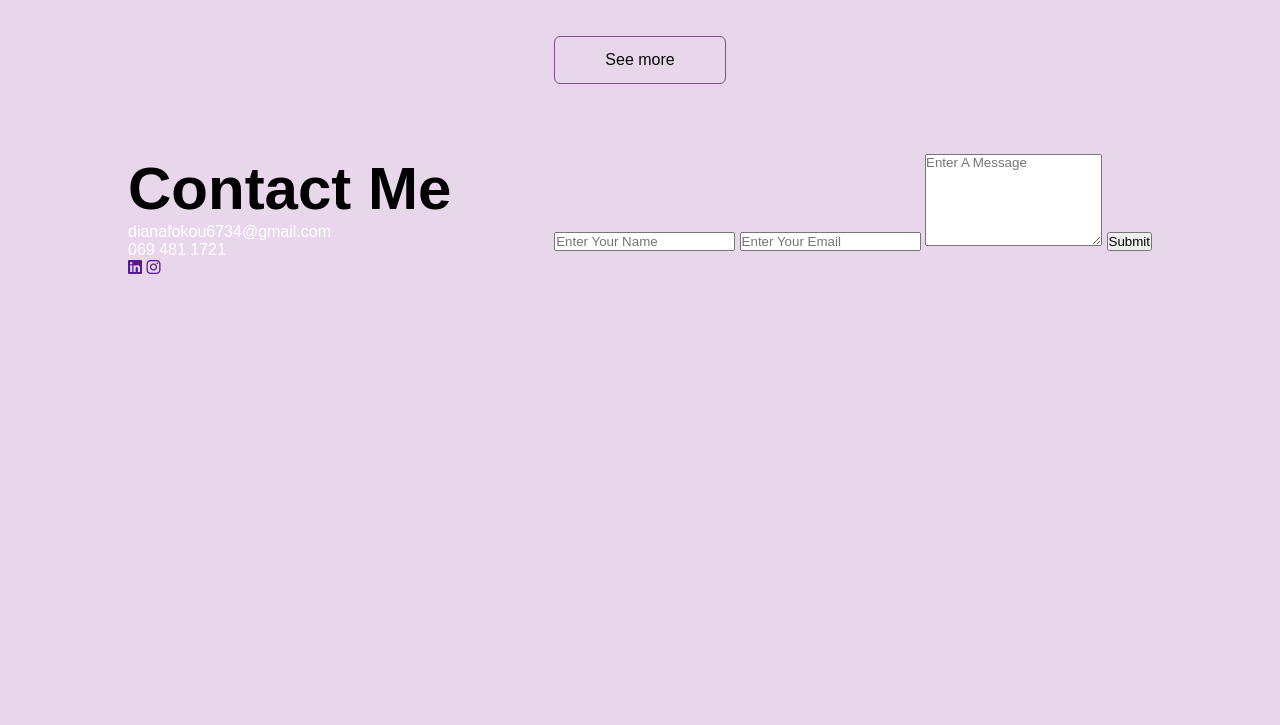
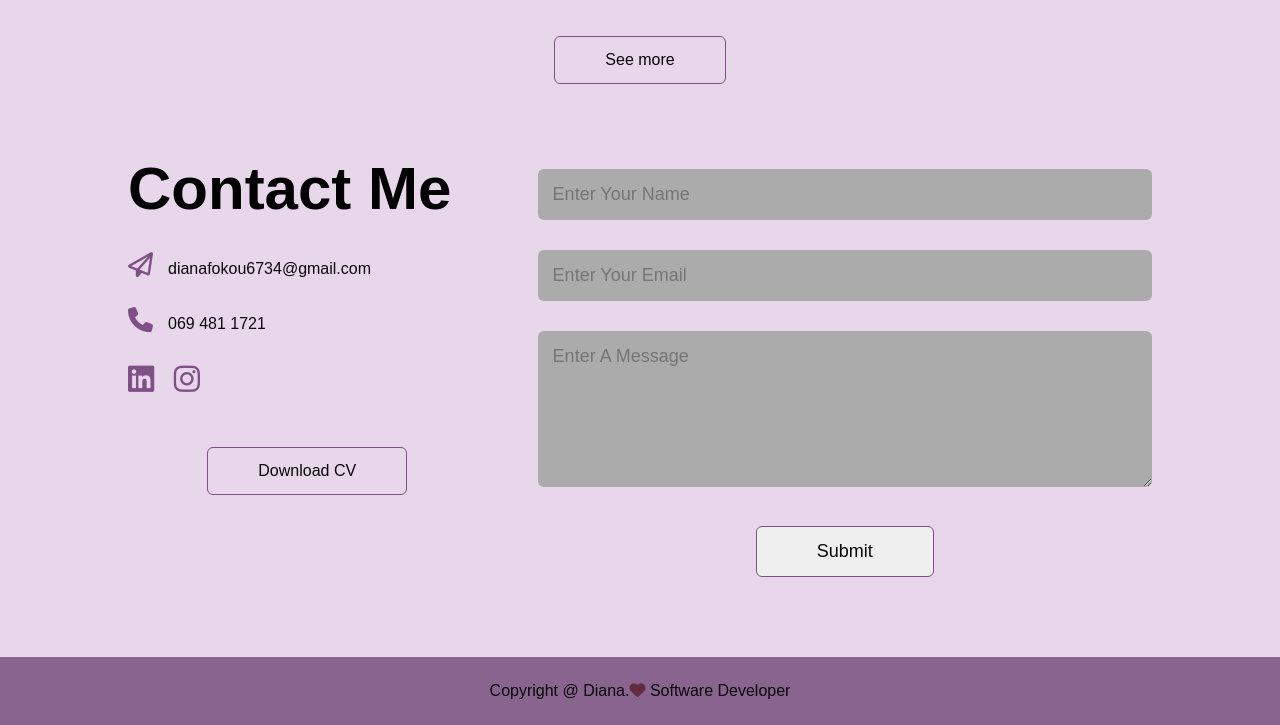
Before and after one commit to DeeDia/My-Portfolio, a plain HTML site: page index.html in a window 1280 px wide. Shown: the part 2401-3126 px from the top of the page. Before the commit the page ends 2688 px from the top, so only its background shows below. Drawn offline with Linux system fonts and the light colour scheme.

Commit message:
Implimented my CV for download.

```diff
--- a/index.html
+++ b/index.html
@@ -181,26 +181,32 @@
                 <!---left coloum-->
                 <div class="contact-left">
                     <h1 class="sub-title">Contact Me</h1>
-                    <p>dianafokou6734@gmail.com</p>
-                    <p>069 481 1721</p>
+                    <p><i class="fa-regular fa-paper-plane"></i>dianafokou6734@gmail.com</p>
+                    <p><i class="fa-solid fa-phone"></i>069 481 1721</p>
                     <div class="social-icons">
                         <a href=""><i class="fa-brands fa-linkedin"></i></a>
                         <a href=""><i class="fa-brands fa-instagram"></i></a>
                     </div>
+                    <a href="Imagies/Diana Kenmoe-Fofou_CV_2024-2025.pdf" download class="bttn bttn2">Download CV</a>
                 </div>
 
-                <!---left coloum-->
+                <!---right coloum-->
                 <div class="contact-right">
                     <form >
                         <input type="text" name="Name" placeholder="Enter Your Name" required>
                         <input type="email" name="email" placeholder="Enter Your Email" required>
                         <textarea name="Message" rows="6" placeholder="Enter A Message"></textarea>
 
-                        <button type="submit"> Submit</button>
+                        <button type="submit" class="bttn bttn2"> Submit</button>
                     </form>
                 </div>
             </div>
         </div>
+
+        <div class="copyright">
+            <p>Copyright @ Diana.<i class="fa-solid fa-heart"></i> Software Developer</p>
+        </div>
+
     </div>
 
 
--- a/style.css
+++ b/style.css
@@ -264,3 +264,90 @@ nav ul li a:hover::after{
 .bttn:hover{
     background: #7e5085;
 }
+
+/*----------------contact----------------------*/
+
+.contact-left{
+    flex-basis: 35%;
+}
+
+.contact-left p{
+    margin-top: 30px;
+    color: #070707;
+}
+.contact-left p i{
+    color: #7e5085;
+    margin-right: 15px;
+    font-size: 25px;
+}
+.social-icons{
+    margin-top: 30px;
+}
+.social-icons a{
+    text-decoration: none;
+    font-size: 30px;
+    margin-right: 15px;
+    color: #7e5085;
+    display: inline-block;
+    transition: transform 0.5s;
+}
+.social-icons a:hover{
+    color: #e43a89;
+    transform: translateY(-5px);
+}
+.bttn .bttn2{
+    display: inline-block;
+    background: #7e5085;
+}
+/*--------contact form----*/
+.contact-right{
+    flex-basis: 60%;
+}
+.contact-right form{
+    width: 100%;
+}
+form input,form textarea{
+    width: 100%;
+    border: 0;
+    outline: none;
+    background: #ababab;
+    padding: 15px;
+    margin: 15px 0;
+    color: #070707;
+    font-size: 18px;
+    border-radius: 6px;
+}
+form .bttn2{
+    padding: 14px 60px;
+    font-size: 18px;
+    margin-top: 20px;
+    cursor: pointer;
+}
+.copyright{
+    width: 100%;
+    text-align: center;
+    padding: 25px;
+    background: #89648f;
+    font-weight: 300;
+    margin-top: 20px;
+}
+.copyright p{
+    color: #070707;
+}
+.copyright i{
+    color: #612d3d;
+}
+/*---css for small screen---*/
+
+@media only screen and (max-width: 600px){
+    #header{
+        background-image: url(Imagies/background-phon.jpeg);
+    }
+    .headerText{
+        margin-top: 100%;
+        font-size: 16px;
+    }
+    .headerText h1{
+        font-size: 30px;
+    }
+}
```
Also changed, not shown: Imagies/D2.jpg (deleted), Imagies/app.png (deleted), Imagies/background-phon.jpeg (added), 1 other file.
